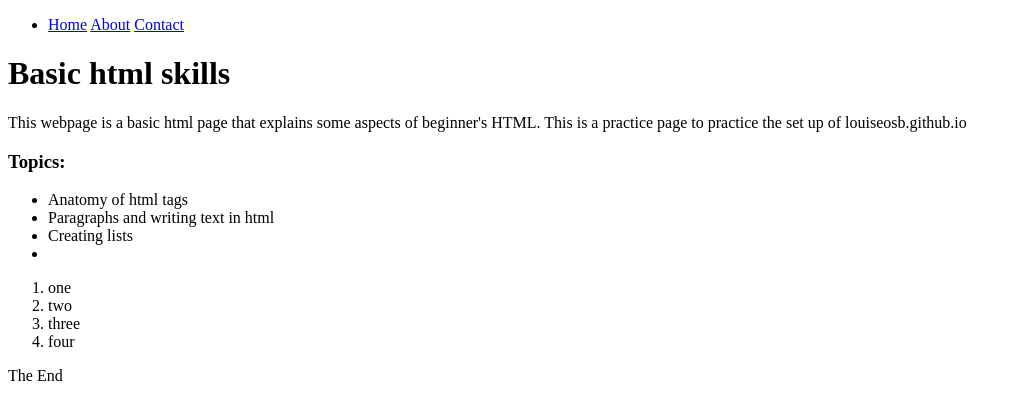
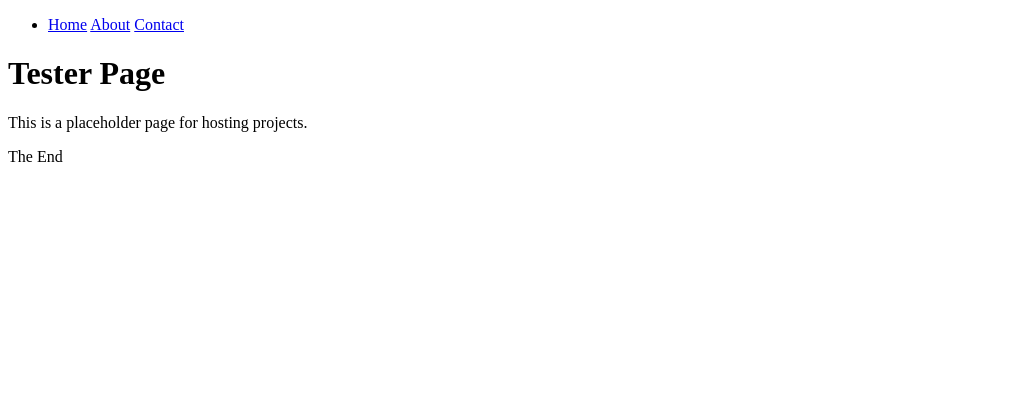
Before and after one commit to LouiseOsb/louiseosb.github.io, a plain HTML site: page index.html in a window 1280 px wide. Shown: the whole page, without its empty margins (0-1022 px from the left). Drawn offline with Linux system fonts and the light colour scheme.

Commit message:
placeholder page set up

```diff
--- a/index.html
+++ b/index.html
@@ -4,7 +4,7 @@
     <meta charset="UTF-8" />
     <meta http-equiv="X-UA-Compatible" content="IE=edge" />
     <meta name="viewport" content="width=device-width, initial-scale=1.0" />
-    <title>Day 1 intro</title>
+    <title>Test Page</title>
   </head>
   <body>
 
@@ -19,35 +19,9 @@
       </nav>
 
     </header>
-    <h1>Basic html skills</h1>
+    <h1>Tester Page</h1>
+    <p>This is a placeholder page for hosting projects. </p>
     </header>
-
-    <section>
-
-     <p>
-      <span>This webpage</span> is a basic html page that explains some aspects of beginner's
-      HTML.
-      This is a practice page to practice the set up of louiseosb.github.io
-    </p>
-    <div>
-        <h3>Topics:</h3>
-
-    <ul>
-      <li>Anatomy of html tags</li>
-      <li>Paragraphs and writing text in html</li>
-      <li>Creating lists</li>
-      <li></li>
-    </ul>
-
-    <ol>
-      <li>one</li>
-      <li>two</li>
-      <li>three</li>
-      <li>four</li>
-    </ol>
-    </div>
-
-    </section>
 
   <footer>The End</footer>
   </body>
```
